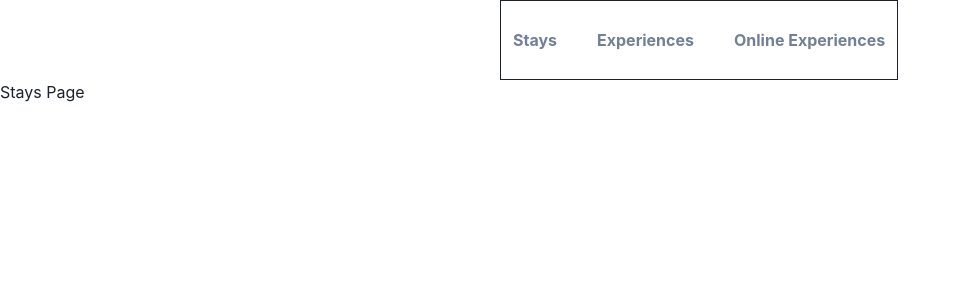
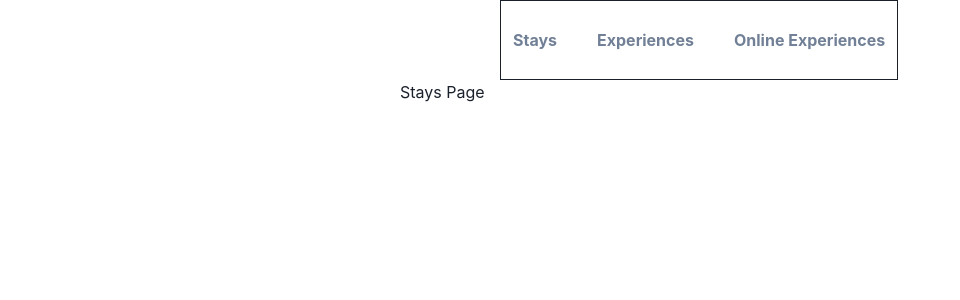
Before and after one commit to balaji-6298/Koshi-Exception-023, a React (Vite) app in the folder frontend/: page / in a window 1280 px wide. Shown: the top 300 px of the page, without its empty margins (0-960 px from the left). Built offline with nearby package versions, Linux system fonts and the light colour scheme.

Commit message:
addNavbar

```diff
--- a/frontend/src/pages/Stays.tsx
+++ b/frontend/src/pages/Stays.tsx
@@ -1,5 +1,5 @@
 import React from 'react';
 
 export const Stays=() => {
-    return <h2>Stays Page</h2>;
+    return <h2 style={{marginLeft:"400px"}}>Stays Page</h2>;
 };
```
